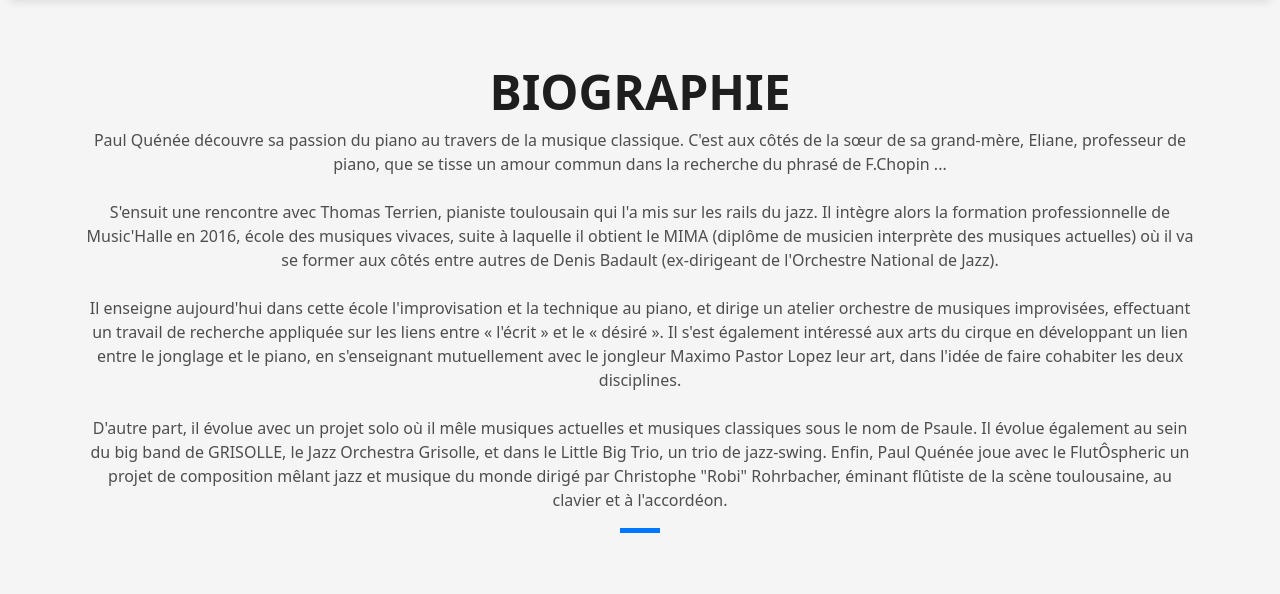
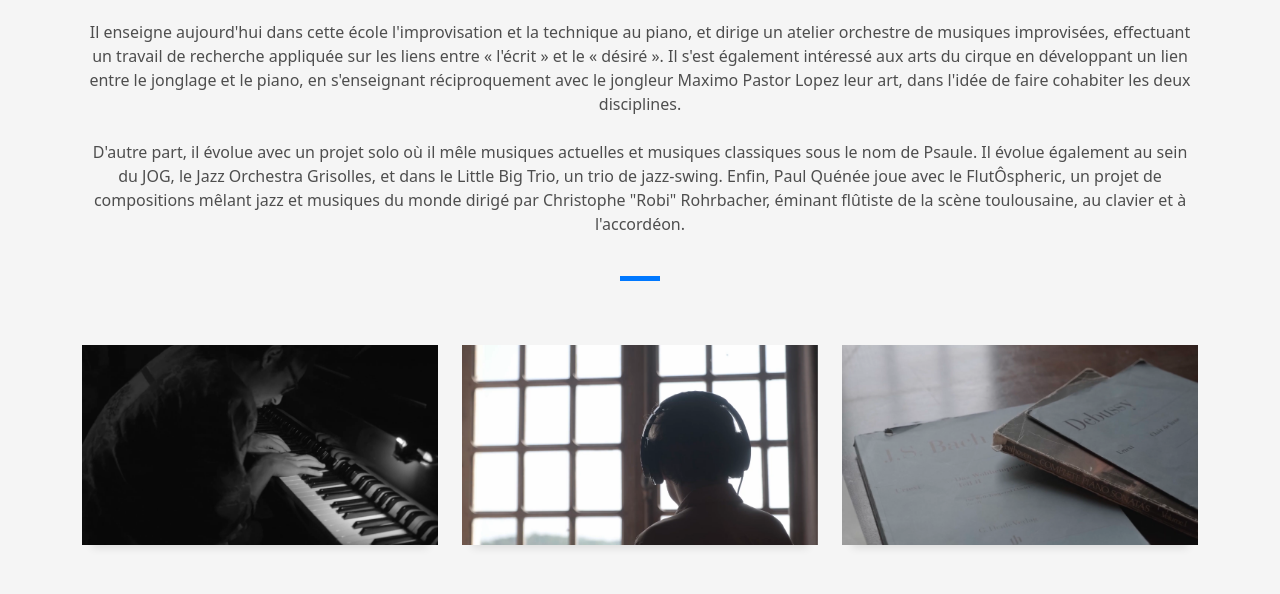
Before and after one commit to qemile/project__psaule__psaule_website, a PHP site: page / in a window 1280 px wide. Shown: the part 2880-3474 px from the top of the page. Run offline with PHP 8.4, Linux system fonts and the light colour scheme.

Commit message:
Feat(www): Improve main page with paul

```diff
--- a/www/assets/css/style.css
+++ b/www/assets/css/style.css
@@ -1465,6 +1465,24 @@ footer .credits a {
 # Custom
 --------------------------------------------------------------*/
 
+.home-psaule-title {
+  color: #fff;
+  font-weight: 600;
+  /* padding-bottom: 330px; */
+  padding-top: 475px;
+  font-size: 55px;
+  margin-left: 613px;
+  opacity: 0.8;
+}
+
+.header-psaule-logo {
+  height: 70px;
+}
+
+.home-psaule-logo {
+  margin-bottom: 425px;
+}
+
 .image-contact {
   overflow: hidden;
 }
@@ -1472,3 +1490,6 @@ footer .credits a {
 footer .copyright-box {
   color: #000000;
 }
+.presentation-text {
+  text-align: center;
+}
--- a/www/footer.html
+++ b/www/footer.html
@@ -3,7 +3,7 @@
     <div class="row">
       <div class="col-sm-12">
         <div class="copyright-box">
-          <p class="copyright">&copy; Copyright <strong>Psaule</strong>. All Rights Reserved</p>
+          <p class="copyright">&copy; Copyright <strong>Psaule</strong>, <strong>Victor Marre-Cast</strong>, <strong>Martina Monnicchi</strong>. All Rights Reserved</p>
           <div class="credits">
             <!--
             All the links in the footer should remain intact.
--- a/www/header.html
+++ b/www/header.html
@@ -1,7 +1,12 @@
 <header id="header" class="fixed-top">
   <div class="container d-flex align-items-center justify-content-between">
 
-    <h1 class="logo"><a href="#">Psaule</a></h1>
+    <a href="#">
+      <img src="assets/img/psaule_logo.png" href="#" class="header-psaule-logo">
+    </a>
+    <!-- <h1 class="logo"><a href="#">Psaule</a></h1> -->
+
+
     <!-- Uncomment below if you prefer to use an image logo -->
     <!-- <a href="index.html" class="logo"><img src="assets/img/logo.png" alt="" class="img-fluid"></a>-->
 
@@ -11,7 +16,7 @@
         <li><a class="nav-link scrollto" href="#about">Présentation</a></li>
         <li><a class="nav-link scrollto" href="#dates">Dates</a></li>
         <li><a class="nav-link scrollto " href="#biographie">Biographie</a></li>
-        <li><a class="nav-link scrollto " href="#article">Articles</a></li>
+        <!-- <li><a class="nav-link scrollto " href="#article">Articles</a></li> -->
         <li><a class="nav-link scrollto" href="#contact">Contact</a></li>
       </ul>
       <i class="bi bi-list mobile-nav-toggle"></i>
--- a/www/index.php
+++ b/www/index.php
@@ -7,10 +7,10 @@
 
   <title>Psaule</title>
   <meta content="" name="description">
-  <meta content="" name="keywords">
+  <meta content="Psaule musique artiste piano improvisation classique jazz" name="keywords">
 
   <!-- Favicons -->
-  <link href="assets/img/favicon.png" rel="icon">
+  <link href="assets/img/psaule_favicon.png" rel="icon">
   <link href="assets/img/apple-touch-icon.png" rel="apple-touch-icon">
 
   <!-- Vendor CSS Files -->
@@ -54,7 +54,7 @@
 
     <!-- ======= Separation Section ======= -->
 
-    <div class="section-counter paralax-mf bg-image" style="background-image: url(assets/img/se_repose.png)">
+    <div class="section-counter paralax-mf bg-image" style="background-image: url(assets/img/psaule_concert_3.jpg)">
       <!-- <div class="overlay-mf"></div> -->
     </div>
 
@@ -64,13 +64,12 @@
 
     <!-- ======= Separation Section ======= -->
 
-    <div class="testimonials paralax-mf bg-image" style="background-image: url(assets/img/nature_loin.png)">
-      <!-- <div class="overlay-mf"></div> -->
-    </div>
+    <!-- <div class="testimonials paralax-mf bg-image" style="background-image: url(assets/img/se_repose.png)">
+    </div> -->
 
     <!-- ======= Blog Section ======= -->
 
-    <?php include 'section_article.html'; ?>
+    <?php /* include 'section_article.html'; */ ?>
 
     <!-- ======= Contact Section ======= -->
 
--- a/www/section_biographie.html
+++ b/www/section_biographie.html
@@ -7,13 +7,25 @@
             Biographie
           </h3>
           <p class="subtitle-a">
-            Paul Quénée découvre sa passion du piano au travers de la musique classique. C'est aux côtés de la sœur de sa grand-mère, Eliane, professeur de piano, que se tisse un amour commun dans la recherche du phrasé de F.Chopin ...
+
+            <!-- Version 2 -->
+            Paul Quénée découvre sa passion du piano au travers de la musique classique. C'est aux côtés de la sœur de sa grand-mère, Eliane, que se tisse un amour commun dans la recherche du phrasé de F.Chopin ...
+            <br><br>
+            S'en suit une rencontre avec Thomas Terrien qui l'a mis sur les rails du jazz. Il intègre alors la formation professionnelle de Music'Halle en 2016, école des musiques vivaces, où il va se former aux côtés entre autres de Denis Badault.
+            <br><br>
+            Il enseigne aujourd'hui dans cette école l'improvisation et la technique au piano, et dirige un atelier orchestre de musiques improvisées, effectuant un travail de recherche appliquée sur les liens entre « l'écrit » et le « désiré ». Il s'est également intéressé aux arts du cirque en développant un lien entre le jonglage et le piano, en s'enseignant réciproquement avec le jongleur Maximo Pastor Lopez leur art, dans l'idée de faire cohabiter les deux disciplines.
+            <br><br>
+            D'autre part, il évolue avec un projet solo où il mêle musiques actuelles et musiques classiques sous le nom de Psaule. Il évolue également au sein du JOG, le Jazz Orchestra Grisolles, et dans le Little Big Trio, un trio de jazz-swing. Enfin, Paul Quénée joue avec le FlutÔspheric, un projet de compositions mêlant jazz et musiques du monde dirigé par Christophe "Robi" Rohrbacher, éminant flûtiste de la scène toulousaine, au clavier et à l'accordéon.
+            <br><br>
+
+            <!-- Version 1 -->
+            <!-- Paul Quénée découvre sa passion du piano au travers de la musique classique. C'est aux côtés de la sœur de sa grand-mère, Eliane, professeur de piano, que se tisse un amour commun dans la recherche du phrasé de F.Chopin ...
             <br><br>
             S'ensuit une rencontre avec Thomas Terrien, pianiste toulousain qui l'a mis sur les rails du jazz. Il intègre alors la formation professionnelle de Music'Halle en 2016, école des musiques vivaces, suite à laquelle il obtient le MIMA (diplôme de musicien interprète des musiques actuelles) où il va se former aux côtés entre autres de Denis Badault (ex-dirigeant de l'Orchestre National de Jazz).
             <br><br>
             Il enseigne aujourd'hui dans cette école l'improvisation et la technique au piano, et dirige un atelier orchestre de musiques improvisées, effectuant un travail de recherche appliquée sur les liens entre « l'écrit » et le « désiré ». Il s'est également intéressé aux arts du cirque en développant un lien entre le jonglage et le piano, en s'enseignant mutuellement avec le jongleur Maximo Pastor Lopez leur art, dans l'idée de faire cohabiter les deux disciplines.
             <br><br>
-            D'autre part, il évolue avec un projet solo où il mêle musiques actuelles et musiques classiques sous le nom de Psaule. Il évolue également au sein du big band de GRISOLLE, le Jazz Orchestra Grisolle, et dans le Little Big Trio, un trio de jazz-swing. Enfin, Paul Quénée joue avec le FlutÔspheric un projet de composition mêlant jazz et musique du monde dirigé par Christophe "Robi" Rohrbacher, éminant flûtiste de la scène toulousaine, au clavier et à l'accordéon.
+            D'autre part, il évolue avec un projet solo où il mêle musiques actuelles et musiques classiques sous le nom de Psaule. Il évolue également au sein du big band de GRISOLLE, le Jazz Orchestra Grisolle, et dans le Little Big Trio, un trio de jazz-swing. Enfin, Paul Quénée joue avec le FlutÔspheric un projet de composition mêlant jazz et musique du monde dirigé par Christophe "Robi" Rohrbacher, éminant flûtiste de la scène toulousaine, au clavier et à l'accordéon. -->
           </p>
           <div class="line-mf"></div>
         </div>
@@ -22,9 +34,9 @@
     <div class="row">
       <div class="col-md-4">
         <div class="work-box">
-          <a href="assets/img/partitions.png" data-gallery="portfolioGallery" class="portfolio-lightbox">
+          <a href="assets/img/joue_piano_1.png" data-gallery="portfolioGallery" class="portfolio-lightbox">
             <div class="work-img">
-              <img src="assets/img/partitions.png" alt="" class="img-fluid">
+              <img src="assets/img/joue_piano_1.png" alt="" class="img-fluid">
             </div>
           </a>
           <!-- <div class="work-content">
@@ -46,9 +58,9 @@
       </div>
       <div class="col-md-4">
         <div class="work-box">
-          <a href="assets/img/nature_recording.png" data-gallery="portfolioGallery" class="portfolio-lightbox">
+          <a href="assets/img/devant_fenetre.png" data-gallery="portfolioGallery" class="portfolio-lightbox">
             <div class="work-img">
-              <img src="assets/img/nature_recording.png" alt="" class="img-fluid">
+              <img src="assets/img/devant_fenetre.png" alt="" class="img-fluid">
             </div>
           </a>
           <!-- <div class="work-content">
@@ -70,9 +82,9 @@
       </div>
       <div class="col-md-4">
         <div class="work-box">
-          <a href="assets/img/feuilles_1.png" data-gallery="portfolioGallery" class="portfolio-lightbox">
+          <a href="assets/img/partitions.png" data-gallery="portfolioGallery" class="portfolio-lightbox">
             <div class="work-img">
-              <img src="assets/img/feuilles_1.png" alt="" class="img-fluid">
+              <img src="assets/img/partitions.png" alt="" class="img-fluid">
             </div>
           </a>
           <!-- <div class="work-content">
--- a/www/section_contact.html
+++ b/www/section_contact.html
@@ -1,74 +1,38 @@
 <section id="contact" class="paralax-mf footer-paralax bg-image sect-mt4 route" style="background-image: url(assets/img/feuilles_3.png)">
   <!-- <div class="overlay-mf"></div> -->
-  <div class="container">
+  <div class="container col-sm-6">
     <div class="row">
-      <div class="col-sm-12">
       <div class="contact-mf">
         <div id="contact" class="box-shadow-full">
-            <div class="row">
-              <div class="col-md-6">
 
-                <div class="image-contact">
-                  <img src="assets/img/psaule_logo_1_800.png">
-                </div>
-
-                <!-- <div class="title-box-2">
-                  <h5 class="title-left">
-                    Envoyer un message
-                  </h5>
-                </div>
-                <div>
-                  <form action="forms/contact.php" method="post" role="form" class="php-email-form">
-                    <div class="row">
-                      <div class="col-md-12 mb-3">
-                        <div class="form-group">
-                          <input type="text" name="name" class="form-control" id="name" placeholder="Your Name" required>
-                        </div>
-                      </div>
-                      <div class="col-md-12 mb-3">
-                        <div class="form-group">
-                          <input type="email" class="form-control" name="email" id="email" placeholder="Your Email" required>
-                        </div>
-                      </div>
-                      <div class="col-md-12 mb-3">
-                        <div class="form-group">
-                          <input type="text" class="form-control" name="subject" id="subject" placeholder="Subject" required>
-                        </div>
-                      </div>
-                      <div class="col-md-12">
-                        <div class="form-group">
-                          <textarea class="form-control" name="message" rows="5" placeholder="Message" required></textarea>
-                        </div>
-                      </div>
-                      <div class="col-md-12 text-center my-3">
-                        <div class="loading">Loading</div>
-                        <div class="error-message"></div>
-                        <div class="sent-message">Your message has been sent. Thank you!</div>
-                      </div>
-                      <div class="col-md-12 text-center">
-                        <button type="submit" class="button button-a button-big button-rouded">Send Message</button>
-                      </div>
-                    </div>
-                  </form>
-                </div> -->
-              </div>
-              <div class="col-md-6">
-                <div class="title-box-2 pt-4 pt-md-0">
+          <div class="title-box-2 pt-4 pt-md-0 text-center">
             <h5 class="title-left">
               Garder le contact
             </h5>
           </div>
-                <div class="more-info">
+
+
+          <div class="more-info text-center">
             <p class="lead">
-                    TODO : Texte garder le contact
+              <!-- TODO : Texte garder le contact -->
             </p>
             <ul class="list-ico">
 
-                    <li><span class="bi bi-geo-alt"></span>9 rue du temple - 31340 - Villemur-sur-Tarn</li>
-                    <li><span class="bi bi-phone"></span>06 06 06 06 06</li>
+              <!-- <li><span class="bi bi-geo-alt"></span>9 rue du temple - 31340 - Villemur-sur-Tarn</li> -->
+              <!-- <li><span class="bi bi-phone"></span>06 06 06 06 06</li> -->
               <li><span class="bi bi-envelope"></span>psaule31@gmail.com</li>
             </ul>
           </div>
+
+          <!-- <div class="image-contact">
+            <img src="assets/img/psaule_logo_1_800_crop.png">
+          </div> -->
+
+
+          <div class="row">
+            <div class="col-md-6">
+            </div>
+            <div class="col-md-6">
               <!-- <div class="socials">
                 <ul>
                   <li><a href=""><span class="ico-circle"><i class="bi bi-facebook"></i></span></a></li>
@@ -83,5 +47,4 @@
       </div>
     </div>
   </div>
-  </div>
 </section>
--- a/www/section_home.html
+++ b/www/section_home.html
@@ -1,13 +1,33 @@
-<div id="home" class="hero route bg-image" style="background-image: url(assets/img/marche_front.png)">
-  <div class="overlay-itro"></div>
+<!-- <div id="home" class="hero route bg-image" style="background-image: url(assets/img/marche_front.png)"> <div class="overlay-itro"></div> -->
+<div id="home" class="hero route bg-image" style="background-image: url(assets/img/paul_piano_face.png)">
+
   <div class="hero-content display-table">
     <div class="table-cell">
       <div class="container">
-        <!--<p class="display-6 color-d">Hello, world!</p>-->
+        <!-- <img src="assets/img/psaule_logo.png" width="400" height="191" class="home-psaule-logo"> -->
+        <!-- <img src="assets/img/psaule_logo.png" alt="" class="img-fluid"> -->
 
-        <img src="assets/img/psaule_logo.png" width="400" height="191">
-        <!-- <img src="assets/img/psaule_logo.png" alt="" class="img-fluid"> -->
-        <!-- <h1 class="hero-title mb-4">Psaule</h1> -->
+        <h1 style="color: #fff;
+                                             font-weight: 600;
+                                             /* padding-bottom: 330px; */
+                                             padding-top: 475px;
+                                             font-size: 55px;
+                                             margin-left: 613px;
+                                             opacity: 0.8;
+                                             ">
+          Musique <br> Classique ~ Improvisée
+        </h1>
+
+        <!-- <h1 style="color: #fff;
+                                             font-weight: 600;
+                                             padding-bottom: 330px;
+                                             font-size: 55px;
+                                             margin-left: 613px;
+                                             opacity: 0.8;
+                                             ">
+          Musique <br> Classique ~ Improvisée
+        </h1> -->
+
         <!-- <p class="hero-subtitle"><span class="typed" data-typed-items="Pianiste, musicien, italiano"></span></p> -->
         <!-- <p class="pt-3"><a class="btn btn-primary btn js-scroll px-4" href="#about" role="button">Learn More</a></p> -->
       </div>
--- a/www/section_presentation_2.html
+++ b/www/section_presentation_2.html
@@ -17,25 +17,66 @@
               src="https://www.youtube.com/embed/HC98I3sivIU">
             </iframe>
 
-            <p class="lead">
+            <p class="presentation-text">
+              <!-- Version 3 -->
               <br>
-              Qu'est-ce que la musique classique … ? Qu'est-ce que le jazz … qu'est-ce que la musique, qu'est-ce que définir ... <br>
+              Qu'est-ce que la musique classique … ? Qu'est-ce que l'improvisation … qu'est-ce que la musique, qu'est-ce que définir … ?
               <br>
-              Je me demande … qu'est-ce que faire un choix … ? Si je choisis de jouer là maintenant de la musique classique, je choisis aussi de ne pas jouer du jazz ... Alors, choisir serait exclure ? Pourtant, je ne veux pas choisir, je veux juste jouer de la musique ! C'est alors un non-choix que je veux faire, je veux improviser à partir de musique écrite, je veux jouer de la musique écrite à partir d'élans improvisés … mince, je continue de faire des choix. <br>
+              Je me demande … qu'est-ce que faire un choix ? Si je choisis de jouer, là maintenant, de la musique classique, je choisis aussi de ne pas improviser ... Alors, choisir serait exclure ? Pourtant, je ne veux pas choisir, je veux juste jouer de la musique ! C'est alors un non-choix que je veux faire, je veux improviser à partir de musiques écrites, je veux jouer de la musique écrite à partir d'élans improvisés …
               <br>
-              Peut être dois-je faire autant de choix que de possibilités, tout choisir, comme ça je n'aurais plus à en faire … <br>
+              Triste sort, un non-choix reste un choix.
               <br>
-              Mais choisir tout, ça ressemble aussi à ne rien choisir, finalement. <br>
               <br>
-              Me voilà dans une impasse. <br>
+              Nous vivons dans une impasse, une caverne si j'ose dire.
               <br>
-              Finalement, je décide l'un, puis l'autre, puis l'un, puis l'autre. Ça m'amuse … ma muse, la musique ! <br>
+              Alors, dans cette obscurité, je décide de choyer.
               <br>
-              Quand j'ai découvert que les compositeurs tel que F.Chopin, J.Bach, ou L.Beethoven, étaient connus autant par leur talent d'improvisateur que par leurs compositions, je me suis alors posé cette question : pourquoi est-ce qu'on n'enseigne pas l'improvisation dans les conservatoires de musique classique, ou la musique classique dans les écoles de jazz ? <br>
+              Je joue avec l'un, puis l'autre, passe du temps avec l'un, puis prends soin de l'autre. Ca m'amuse, ce puy sans plafond, ce puits sans fond … ma muse, la musique !
               <br>
-              Je n'ai pas la réponse ! <br>
               <br>
-              Mais un élan à vous raconter : c'est que choisir, c'est important. <br>
+              <br>
+              S'âmuser, c'est jouer, et un jeu implique des règles.
+              <br>
+              La règle impose une discipline. Elle rend le jeu possible, si je ne respecte pas le jeu des autres « je », je mets en péril ce même « je ».
+              <br>
+              Le jeu auquel je vous invite, c'est celui de bouleverser nos représentations. Elles sont bien peu de choses dans l'éphéméride du monde. Mais pour s'en rendre compte, il nous faut prendre le temps de vivre ce temps, et sentir son avancée majestueuse et tragique : il ne revient pas en arrière.
+              <br>
+              <br>
+              C'est un fait, un mystère, je n'ai pas de réponse ni de leçons à donner face à ce temps qui passe.
+              <br>
+              Mais un élan à vous raconter : c'est que choisir, c'est important, au risque, si non, de choir.
+              <br>
+              Choyons, mes âmi.e.s, et nous serons.
+
+              <!-- Version 2 -->
+              <!-- <br>
+              Qu'est-ce que la musique classique … ? Qu'est-ce que le jazz … qu'est-ce que la musique, qu'est-ce que définir … ?<br>
+              <br>
+              Je me demande … qu'est-ce que faire un choix ? Si je choisis de jouer, là maintenant, de la musique classique, je choisis aussi de ne pas jouer du jazz ... Alors, choisir serait exclure ? Pourtant, je ne veux pas choisir, je veux juste jouer de la musique ! C'est alors un non-choix que je veux faire, je veux improviser à partir de musique écrite, je veux jouer de la musique écrite à partir d'élans improvisés …<br>
+              <br>
+              Triste sort, un non-choix reste un choix.<br>
+              <br>
+              <br>
+              Nous vivons dans une impasse, une caverne si j'ose dire.<br>
+              <br>
+              Alors, dans cette obscurité, je décide de choyer.<br>
+              <br>
+              Je joue avec l'un, puis l'autre, passe du temps avec l'un, puis prends soin de l'autre. Ca m'amuse, ce puits sans fond … ma muse, la musique !<br>
+              <br>
+              <br>
+              <br>
+              S'âmuser, c'est jouer, et un jeu implique des règles.<br>
+              <br>
+              La règle impose une discipline. Elle rend le jeu possible, sinon, si je ne respecte pas le jeu des autres « je », je mets en péril ce même « je ».<br>
+              <br>
+              Le jeu auquel je vous invite, c'est celui de bouleverser nos représentations. Elles sont bien peu de choses dans l'éphéméride du monde. Mais pour s'en rendre compte, il nous faut prendre le temps de vivre ce temps, et sentir son avancée majestueuse et tragique : il ne revient pas en arrière.<br>
+              <br>
+              <br>
+              C'est un fait, un mystère, je n'ai pas de réponse ni de leçons à donner.<br>
+              <br>
+              Mais un élan à vous raconter : c'est que choisir, c'est important, au risque, si non, de choir.<br>
+              <br>
+              Choyons, mes âmi.e.s, et nous serons.<br> -->
             </p>
 
           </div>
```
Also changed, not shown: www/assets/img/paul_piano_face.png (added), www/assets/img/psaule_concert_2_crop.png (added), www/assets/img/psaule_favicon.png (added), www/assets/img/psaule_logo_1_800_crop.png (added), www/assets/img/psaule_maz_azil.png (added). Lines whose indentation alone changed are shown as unchanged.
